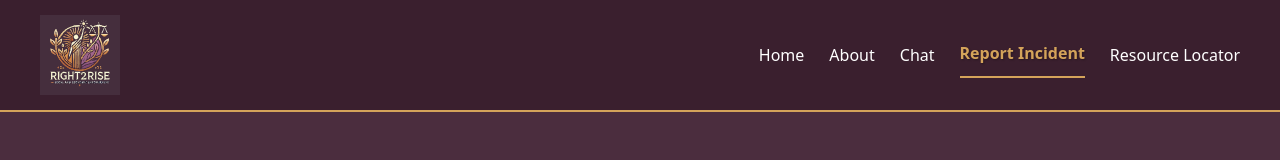
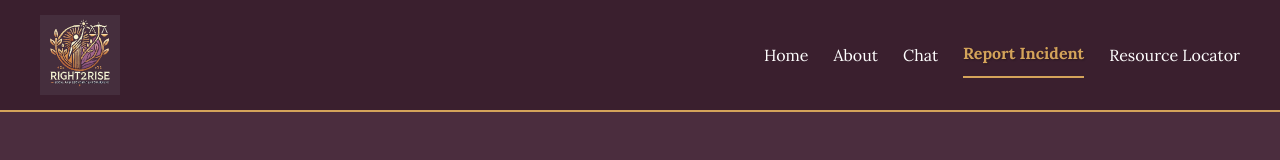
Before and after one commit to abhinavpy/right2rise, a React (Create React App) app: page /incident-report in a window 1280 px wide. Shown: the top 160 px of the page. Built offline with nearby package versions, Linux system fonts and the light colour scheme.

Commit message:
Minor Navbar fix

```diff
--- a/src/components/Navbar.css
+++ b/src/components/Navbar.css
@@ -35,6 +35,7 @@
 .nav-link {
   color: #FFFFFF !important; /* White color for unselected links */
   font-size: 1rem;
+  font-family: 'Lora', serif;
   text-decoration: none;
   position: relative;
   transition: color 0.3s ease, transform 0.3s ease, text-shadow 0.3s ease;
```
